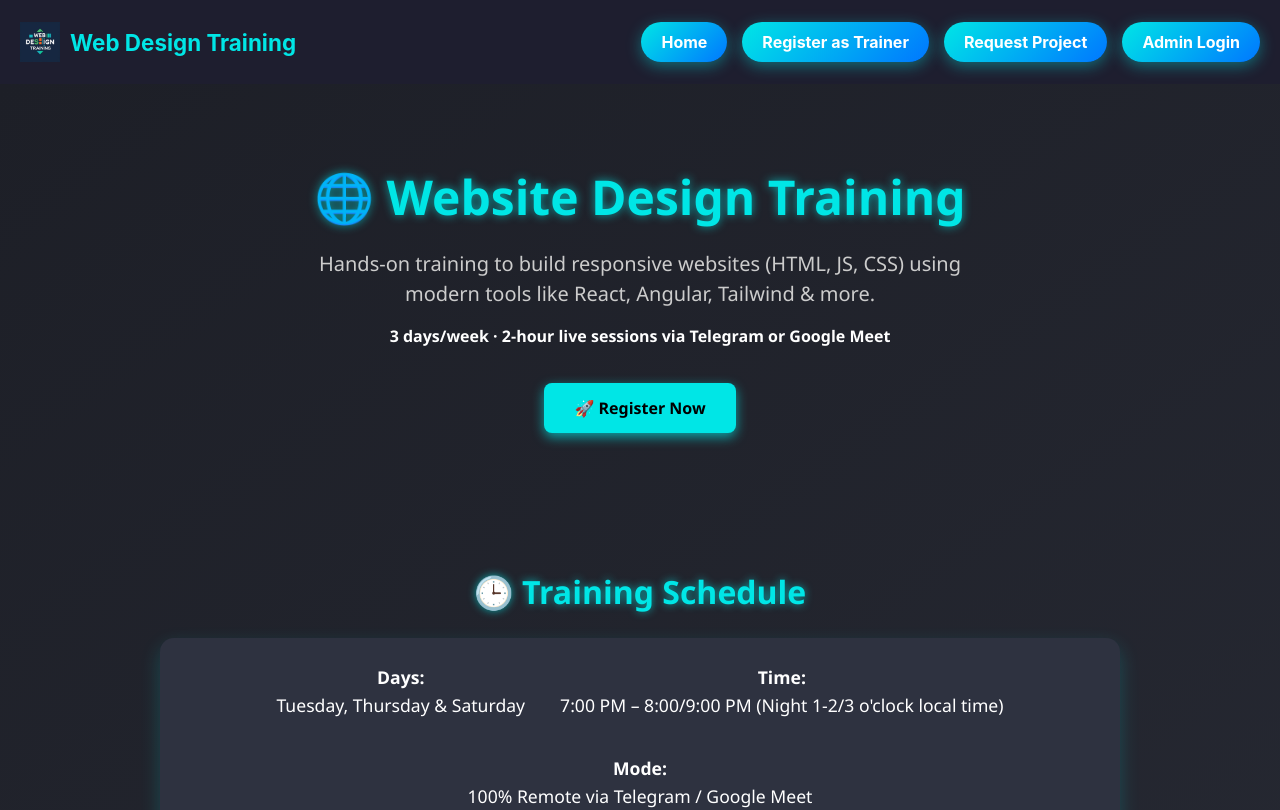
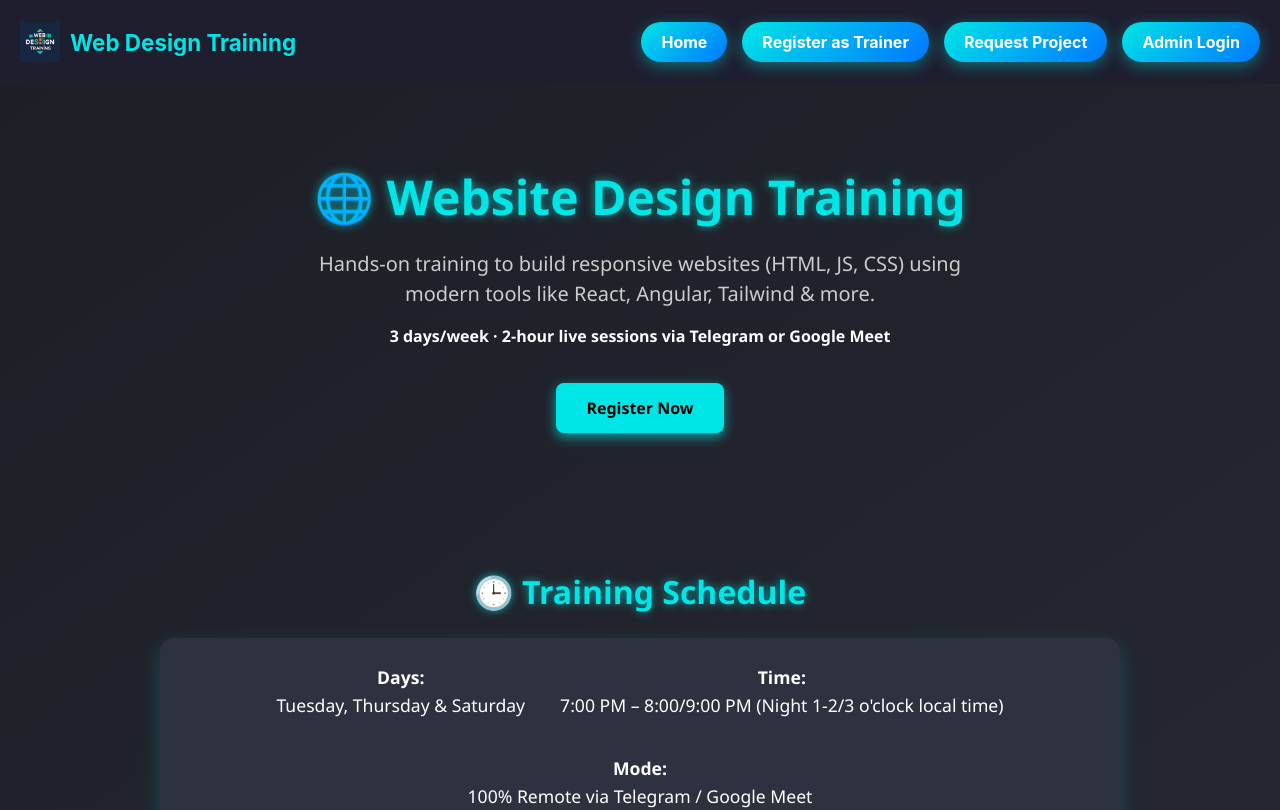
Before and after one commit to DesuSefiw/web-design-training, a React (Create React App) app in the folder trainer-frontend/: page / in a window 1280 px wide. Shown: the top 810 px of the page. Built offline with nearby package versions, Linux system fonts and the light colour scheme.

Commit message:
Update Home.js

```diff
--- a/trainer-frontend/src/pages/Home.js
+++ b/trainer-frontend/src/pages/Home.js
@@ -9,7 +9,7 @@ function Home() {
         <h1>🌐 Website Design Training</h1>
         <p className="subtitle">Hands-on training to build responsive websites (HTML, JS, CSS) using modern tools like React, Angular, Tailwind & more.</p>
         <p><strong>3 days/week · 2-hour live sessions via Telegram or Google Meet</strong></p>
-        <Link to="/register" className="register-button">🚀 Register Now</Link>
+        <Link to="/register" className="register-button"> Register Now</Link>
       </section>
 
       <section className="schedule">
```
